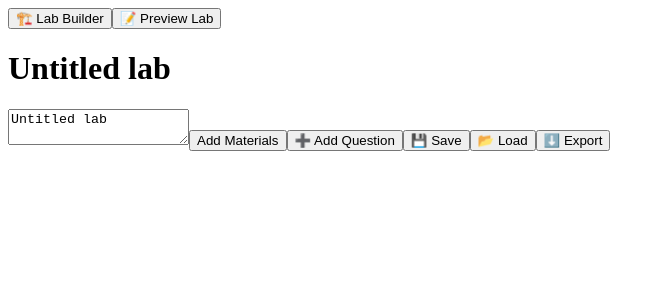
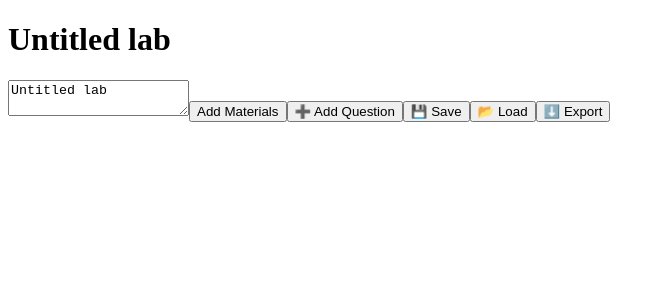
Before and after one commit to thturin/lab-creator, a React (Create React App) app in the folder client/: page /builder in a window 1280 px wide. Shown: the top 300 px of the page, without its empty margins (0-665 px from the left). Built offline with nearby package versions, Linux system fonts and the light colour scheme.

Commit message:
created MainView component and added front end routes for lab creator and lab review

```diff
--- a/client/package.json
+++ b/client/package.json
@@ -12,6 +12,7 @@
     "react-dom": "^18.2.0",
     "react-markdown": "^10.1.0",
     "react-quill": "^2.0.0",
+    "react-router-dom": "^6.30.1",
     "react-scripts": "5.0.1",
     "remark-gfm": "^4.0.1",
     "tailwindcss": "^3.4.17",
--- a/client/src/App.js
+++ b/client/src/App.js
@@ -1,47 +1,49 @@
-import logo from './logo.svg';
-import './App.css';
-import LabBuilder from './components/LabBuilder.jsx';
-import LabPreview from './components/LabPreview.jsx';
-import {StrictMode, useState} from 'react';
+import logo from './logo.svg'; import './App.css';
+import { BrowserRouter, Routes, Route } from 'react-router-dom';
+import { StrictMode, useState } from 'react';
+import MainView from './components/MainView';
+import LabBuilder from './components/LabBuilder';
+import LabPreview from './components/LabPreview';
+
 function App() {
-  const [currentView, setCurrentView] = useState('builder');
-  const [title,setTitle]=useState('Untitled lab');
-  const [blocks, setBlocks]=useState([]);
+  const [title, setTitle] = useState('Untitled lab');
+  const [blocks, setBlocks] = useState([]);
   return (
-  <StrictMode>
-      <div className="min-h-screen bg-gray-100">
-        {/* Navigation */}
-        <nav className="bg-white shadow-sm border-b">
-          <div className="max-w-7xl mx-auto px-4">
-            <div className="flex space-x-8">
-              <button
-                onClick={() => setCurrentView('builder')}
-                className={`py-4 px-1 border-b-2 font-medium text-sm ${
-                  currentView === 'builder'
-                    ? 'border-blue-500 text-blue-600'
-                    : 'border-transparent text-gray-500 hover:text-gray-700'
-                }`}
-              >
-                🏗️ Lab Builder
-              </button>
-              <button
-                onClick={() => setCurrentView('preview')}
-                className={`py-4 px-1 border-b-2 font-medium text-sm ${
-                  currentView === 'preview'
-                    ? 'border-blue-500 text-blue-600'
-                    : 'border-transparent text-gray-500 hover:text-gray-700'
-                }`}
-              >
-                📝 Preview Lab
-              </button>
-            </div>
-          </div>
-        </nav>
-
-        {/* Main Content */}
-        {currentView === 'builder' ? <LabBuilder blocks={blocks} setBlocks={setBlocks} title={title} setTitle={setTitle}/> : <LabPreview title={title} blocks={blocks} />}
-      </div>
-  </StrictMode>
+    <StrictMode>
+      <BrowserRouter>
+        <Routes>
+          <Route
+            path="/builder"
+            element={
+              <LabBuilder
+                blocks={blocks}
+                setBlocks={setBlocks}
+                title={title}
+                setTitle={setTitle}
+              />
+            }
+          />
+          <Route
+            path="/preview"
+            element={<LabPreview
+              title={title}
+              blocks={blocks}
+            />}
+          />
+          <Route
+            path="/"
+            element={
+              <MainView
+                blocks={blocks}
+                setBlocks={setBlocks}
+                title={title}
+                setTitle={setTitle}
+              />
+            }
+          />
+        </Routes>
+      </BrowserRouter>
+    </StrictMode>
   );
 }
 export default App;
--- a/client/src/components/LabPreview.jsx
+++ b/client/src/components/LabPreview.jsx
@@ -13,6 +13,7 @@ function LabPreview({ blocks, title }) {
     const [finalResults, setFinalResults] = useState();
     const [sessionLoaded, setSessionLoaded] = useState(false);
     const [isSubmitting, setIsSubmitting] = useState(false);
+
     const allQuestions = [
         //filter questions without subquestions
         ...blocks.filter(b => b.blockType === "question" && (!b.subQuestions || b.subQuestions.length === 0))
--- /dev/null
+++ b/client/src/components/MainView.jsx
@@ -0,0 +1,43 @@
+import React from 'react';
+import {useState } from 'react';
+import LabBuilder from './LabBuilder.jsx';
+import LabPreview from './LabPreview.jsx';
+
+
+const MainView = ({blocks,setBlocks,setTitle, title}) => {
+    const [currentView, setCurrentView] = useState('builder');
+    return(<>
+        <div className="min-h-screen bg-gray-100">
+            {/* Navigation */}
+            <nav className="bg-white shadow-sm border-b">
+                <div className="max-w-7xl mx-auto px-4">
+                    <div className="flex space-x-8">
+                        <button
+                            onClick={() => setCurrentView('builder')}
+                            className={`py-4 px-1 border-b-2 font-medium text-sm ${currentView === 'builder'
+                                    ? 'border-blue-500 text-blue-600'
+                                    : 'border-transparent text-gray-500 hover:text-gray-700'
+                                }`}
+                        >
+                            🏗️ Lab Builder
+                        </button>
+                        <button
+                            onClick={() => setCurrentView('preview')}
+                            className={`py-4 px-1 border-b-2 font-medium text-sm ${currentView === 'preview'
+                                    ? 'border-blue-500 text-blue-600'
+                                    : 'border-transparent text-gray-500 hover:text-gray-700'
+                                }`}
+                        >
+                            📝 Preview Lab
+                        </button>
+                    </div>
+                </div>
+            </nav>
+
+            {/* Main Content */}
+            {currentView === 'builder' ? <LabBuilder blocks={blocks} setBlocks={setBlocks} title={title} setTitle={setTitle} /> : <LabPreview title={title} blocks={blocks} />}
+        </div>
+    </>);
+};
+
+export default MainView;
```
Also changed, not shown: 1 other file (tests, documents, lock files or other folders).
